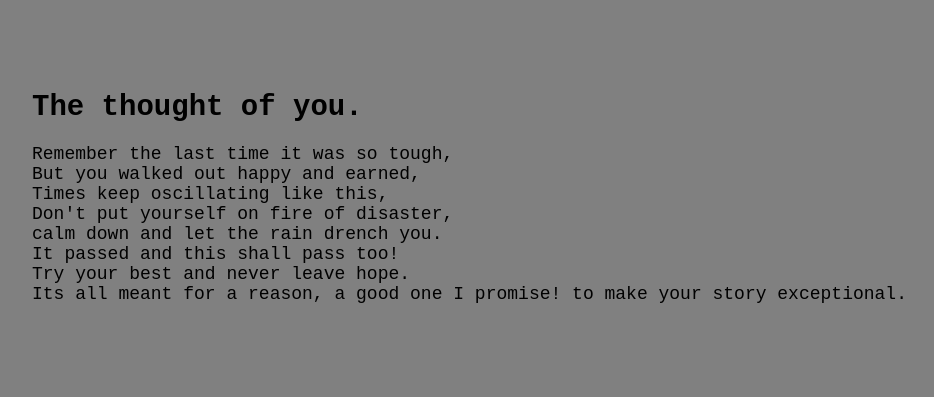
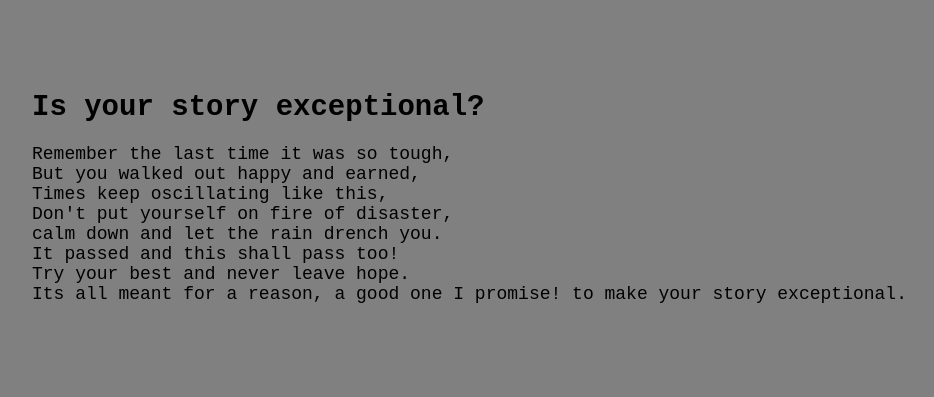
Before and after one commit to ashroMithril/ashroMithril, a plain HTML site: page pages/page8.html in a window 1280 px wide. Shown: the whole page, without its empty margins (46-980 px from the left). Drawn offline with Linux system fonts and the light colour scheme.

Commit message:
page8 added

```diff
--- a/pages/page8.html
+++ b/pages/page8.html
@@ -14,7 +14,7 @@ body {background-color: grey;}
 	</h1>
 
 	<div>
-	<b style="font-size: 29px">The thought of you.</b> <br>
+	<b style="font-size: 29px">Is your story exceptional?</b> <br>
 <br>Remember the last time it was so tough,
 <br>But you walked out happy and earned,
 <br>Times keep oscillating like this,
```
Also changed, not shown: index.html (+1 -1 lines), 2 other files.
